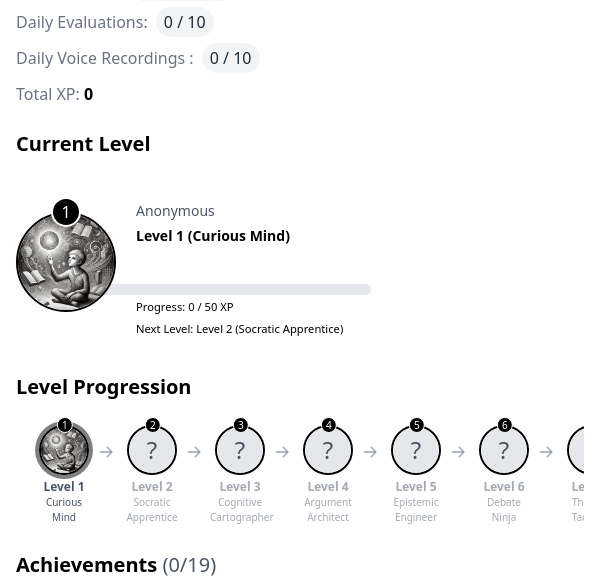
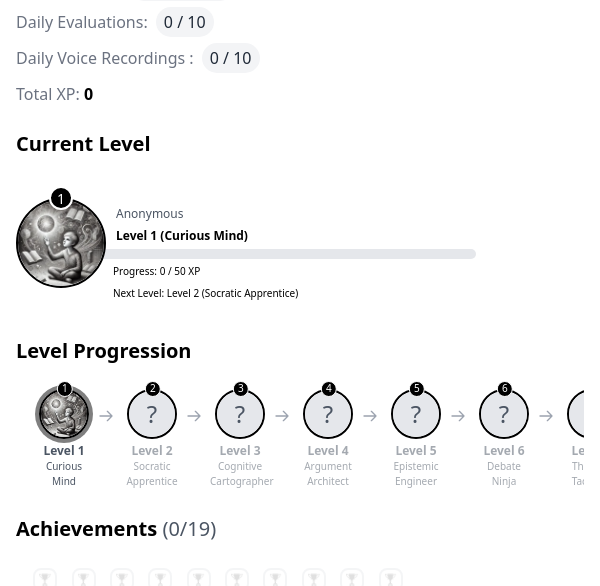
Before and after one commit to amagrabi/argumentor, a Flask app: page /profile in a window 600 px wide. Shown: the part 312-898 px from the top of the page. Run offline with Flask 3, Linux system fonts and the light colour scheme; data comes from the database, SQL or seed files in the repository; data that the repository does not hold is empty; parts of the project's set-up code (start-up, migrations or seed data) failed here and were passed over; some libraries are stand-ins or nearby versions.

Commit message:
Improve spacing on mobile

```diff
--- a/src/static/css/style.css
+++ b/src/static/css/style.css
@@ -231,6 +261,80 @@ textarea:focus {
   /* Hide the user info section at the top of the main page on mobile */
   #userInfo {
     display: none !important;
+  }
+
+  /* XP bar container - Wider and better positioned */
+  #xpInfo .xp-bar-container:not(.mini-xp-bar),
+  #challengeXpInfo .xp-bar-container:not(.mini-xp-bar),
+  #evaluationResults .xp-bar-container:not(.mini-xp-bar),
+  #challengeEvaluationResults .xp-bar-container:not(.mini-xp-bar) {
+    max-width: 400px !important;
+    height: 0.6rem !important;
+    margin-left: -15px !important;
+    width: calc(100% - 0px) !important;
+  }
+
+  /* Progress and next level text - Adjusted positioning and width */
+  #xpInfo .xp-bar-wrapper p.text-sm,
+  #challengeXpInfo .xp-bar-wrapper p.text-sm,
+  #evaluationResults .xp-bar-wrapper p.text-sm,
+  #challengeEvaluationResults .xp-bar-wrapper p.text-sm,
+  #xpInfo.profile-xp .xp-bar-wrapper p.text-sm {
+    font-size: 0.625rem !important;
+    margin-top: 2px !important;
+    margin-bottom: 2px !important;
+    padding-left: 35px !important;
+    padding-right: 8px !important;
+    max-width: 400px !important;
+    white-space: nowrap !important;
+    overflow: hidden !important;
+    text-overflow: ellipsis !important;
+  }
+
+  /* Username and level text - Adjusted positioning and width */
+  #xpInfo .flex.flex-col p.text-sm.move-down,
+  #xpInfo .flex.flex-col p.text-base.move-down,
+  #challengeXpInfo .flex.flex-col p.text-sm.move-down,
+  #challengeXpInfo .flex.flex-col p.text-base.move-down,
+  #evaluationResults .flex.flex-col p.move-down,
+  #challengeEvaluationResults .flex.flex-col p.move-down,
+  #xpInfo.profile-xp .flex.flex-col p.move-down {
+    font-size: 0.75rem !important;
+    top: 15px !important;
+    margin-bottom: 0 !important;
+    padding-left: 35px !important;
+    padding-right: 8px !important;
+    max-width: 400px !important;
+    white-space: nowrap !important;
+    overflow: hidden !important;
+    text-overflow: ellipsis !important;
+  }
+
+  /* Container adjustments for better spacing */
+  #xpInfo .flex.flex-col,
+  #challengeXpInfo .flex.flex-col,
+  #evaluationResults .flex.flex-col,
+  #challengeEvaluationResults .flex.flex-col {
+    padding-left: 10px !important;
+    width: 100% !important;
+    max-width: 400px !important;
+  }
+
+  /* XP bar wrapper positioning */
+  #xpInfo .xp-bar-wrapper,
+  #challengeXpInfo .xp-bar-wrapper,
+  #evaluationResults .xp-bar-wrapper,
+  #challengeEvaluationResults .xp-bar-wrapper,
+  #xpInfo.profile-xp .xp-bar-wrapper {
+    margin-top: 35px !important;
+    width: 100% !important;
+    max-width: 400px !important;
+    padding-left: 0px !important;
+  }
+
+  /* Profile page specific username/level text positioning for mobile only */
+  #xpInfo.profile-xp .move-down {
+    left: -35px !important;
   }
 }
 
@@ -330,25 +434,25 @@ textarea:focus {
 /* Mobile adjustments */
 @media (max-width: 768px) {
   .xp-bar-container {
-    width: calc(100% + 40px);
-    max-width: 350px;
-    margin-left: -30px;
+    width: calc(100% - 20px) !important;
+    max-width: 280px !important;
+    margin-left: -15px !important;
   }
 
   #xpInfo .flex.flex-col {
-    padding-left: 3px;
+    padding-left: 12px !important;
   }
 
   #xpInfo .flex.flex-col p.text-sm,
   #xpInfo .flex.flex-col p.text-base,
   #xpInfo p.text-sm {
-    padding-left: 3px;
+    padding-left: 20px !important;
   }
 
   /* Existing mobile styles */
   .xp-bar-container.mini-xp-bar {
-    margin-left: -20px;
-    width: 200px !important;
+    margin-left: -15px !important;
+    width: 160px !important;
   }
 }
 
@@ -706,14 +810,14 @@ textarea:focus {
 
 @media (max-width: 768px) {
   .xp-bar-container.mini-xp-bar {
-    margin-left: -20px; /* Keep consistent with desktop */
-    width: 200px !important; /* Slightly smaller on mobile but still larger than original */
+    margin-left: -15px !important;
+    width: 160px !important;
   }
 }
 
 #xpInfo p.text-sm {
   text-align: left;
-  padding-left: 30px;
+  padding-left: 20px;
   margin-top: 8px;
   margin-bottom: 4px;
 }
@@ -1135,7 +1239,7 @@ textarea:focus {
 #xpInfo.profile-xp .move-down {
   font-size: 1.25rem !important;
   position: relative;
-  top: 60px !important;
+  top: 60px !important; /* Reverted back to original value */
 }
 
 /* Make progress and next level text smaller */
@@ -1349,80 +1453,78 @@ textarea:focus {
   #xpInfo .level-indicator.xp .level-image-container,
   #challengeXpInfo .level-indicator.challenge-xp .level-image-container,
   #xpInfo.profile-xp .level-indicator.xp .level-image-container {
-    width: 100px !important;
-    height: 100px !important;
+    width: 90px !important;
+    height: 90px !important;
     border: 2px solid black !important;
   }
 
-  /* Level number indicator - UPDATED for both main and header indicator */
-  .level-number-indicator {
-    width: 30px !important;
-    height: 30px !important;
-    font-size: 16px !important;
-    top: -15px !important;
+  /* Level number indicator - MORE SPECIFIC */
+  #xpInfo .level-number-indicator,
+  #challengeXpInfo .level-number-indicator,
+  #evaluationResults .level-number-indicator,
+  #challengeEvaluationResults .level-number-indicator {
+    width: 24px !important;
+    height: 24px !important;
+    font-size: 14px !important;
+    top: -12px !important;
     border: 2px solid white !important;
   }
 
-  /* NEW: Smaller header level indicator */
-  .level-indicator.header .level-number-indicator {
-    width: 20px !important;
-    height: 20px !important;
-    font-size: 12px !important;
-    top: -10px !important;
-    border: 1px solid white !important;
-  }
-
-  /* NEW: Even smaller top navigation level indicator */
-  #header .level-number-indicator,
-  .flex.items-center.space-x-4 .level-number-indicator,
-  nav .level-number-indicator {
-    width: 16px !important;
-    height: 16px !important;
-    font-size: 10px !important;
-    top: -8px !important;
-    border: 1px solid white !important;
-    line-height: 1 !important;
-  }
-
-  /* Also reduce the size of navigation level image */
-  #header .level-image-container,
-  .flex.items-center.space-x-4 .level-image-container,
-  nav .level-image-container {
-    width: 36px !important;
-    height: 36px !important;
-    border-width: 1px !important;
-  }
-
-  /* NEW: Hide entire top middle level indicator on mobile */
-  #header .level-indicator:not(.profile-button),
-  .brand-container .level-indicator,
-  .brand-wrapper .level-indicator {
-    display: none !important;
-  }
-
-  /* 2. UPDATED: Smaller username/level text font size for mobile */
-  #xpInfo .move-down,
-  #challengeXpInfo .move-down,
-  #evaluationResults .move-down,
-  #challengeEvaluationResults .move-down,
-  #xpInfo.profile-xp .move-down {
-    font-size: 0.875rem !important; /* Reduced from 1rem */
-    top: 40px !important;
-  }
-
-  /* 3. UPDATED: Better text handling for progress/next level text */
+  /* Username and level text - Adjusted positioning and width */
+  #xpInfo .flex.flex-col p.text-sm.move-down,
+  #xpInfo .flex.flex-col p.text-base.move-down,
+  #challengeXpInfo .flex.flex-col p.text-sm.move-down,
+  #challengeXpInfo .flex.flex-col p.text-base.move-down,
+  #evaluationResults .flex.flex-col p.move-down,
+  #challengeEvaluationResults .flex.flex-col p.move-down,
+  #xpInfo.profile-xp .flex.flex-col p.move-down {
+    font-size: 0.75rem !important;
+    top: 15px !important;
+    margin-bottom: 0 !important;
+    padding-left: 35px !important;
+    padding-right: 8px !important;
+    max-width: 400px !important;
+    white-space: nowrap !important;
+    overflow: hidden !important;
+    text-overflow: ellipsis !important;
+  }
+
+  /* Progress and next level text - Adjusted positioning and width */
   #xpInfo .xp-bar-wrapper p.text-sm,
   #challengeXpInfo .xp-bar-wrapper p.text-sm,
   #evaluationResults .xp-bar-wrapper p.text-sm,
   #challengeEvaluationResults .xp-bar-wrapper p.text-sm,
   #xpInfo.profile-xp .xp-bar-wrapper p.text-sm {
-    font-size: 0.7rem !important;
+    font-size: 0.625rem !important;
     margin-top: 2px !important;
     margin-bottom: 2px !important;
-    max-width: 280px !important; /* Match the XP bar width */
-    white-space: nowrap !important; /* Prevent line breaks */
+    padding-left: 35px !important;
+    padding-right: 8px !important;
+    max-width: 400px !important;
+    white-space: nowrap !important;
     overflow: hidden !important;
-    text-overflow: ellipsis !important; /* Show ... if text is too long */
+    text-overflow: ellipsis !important;
+  }
+
+  /* Container adjustments for better spacing */
+  #xpInfo .flex.flex-col,
+  #challengeXpInfo .flex.flex-col,
+  #evaluationResults .flex.flex-col,
+  #challengeEvaluationResults .flex.flex-col {
+    padding-left: 10px !important;
+    width: 100% !important;
+    max-width: 400px !important;
+  }
+
+  /* XP bar container - Wider and better positioned */
+  #xpInfo .xp-bar-container:not(.mini-xp-bar),
+  #challengeXpInfo .xp-bar-container:not(.mini-xp-bar),
+  #evaluationResults .xp-bar-container:not(.mini-xp-bar),
+  #challengeEvaluationResults .xp-bar-container:not(.mini-xp-bar) {
+    max-width: 400px !important;
+    height: 0.6rem !important;
+    margin-left: -15px !important;
+    width: calc(100% - 0px) !important;
   }
 
   /* XP bar wrapper positioning */
@@ -1431,7 +1533,10 @@ textarea:focus {
   #evaluationResults .xp-bar-wrapper,
   #challengeEvaluationResults .xp-bar-wrapper,
   #xpInfo.profile-xp .xp-bar-wrapper {
-    margin-top: 60px !important;
+    margin-top: 35px !important;
+    width: 100% !important;
+    max-width: 400px !important;
+    padding-left: 0px !important;
   }
 
   /* XP bar container */
--- a/src/templates/profile.html
+++ b/src/templates/profile.html
@@ -40,16 +40,6 @@
       src="{{ url_for('static', filename='js/profile.js') }}"
     ></script>
     <script src="{{ url_for('static', filename='js/auth.js') }}"></script>
-    <style>
-      /* Only on the profile page, reset the top offset on the move-down elements */
-      #xpInfo.profile-xp .move-down {
-        top: 10px !important;
-      }
-      /* Lower the XP bar, progress text, and next level text on the profile page */
-      #xpInfo.profile-xp .xp-bar-wrapper {
-        margin-top: 60px !important;
-      }
-    </style>
   </head>
   {% macro score_color(score) -%} {% set score_float = score|float|round(1,
   'common') %} {% if score_float >= 9.95 %} text-emerald-600 bg-emerald-50 {%
```
Also changed, not shown: other parts of src/static/css/style.css (+55 -25 lines), src/templates/index.html (+60 -87 lines).
